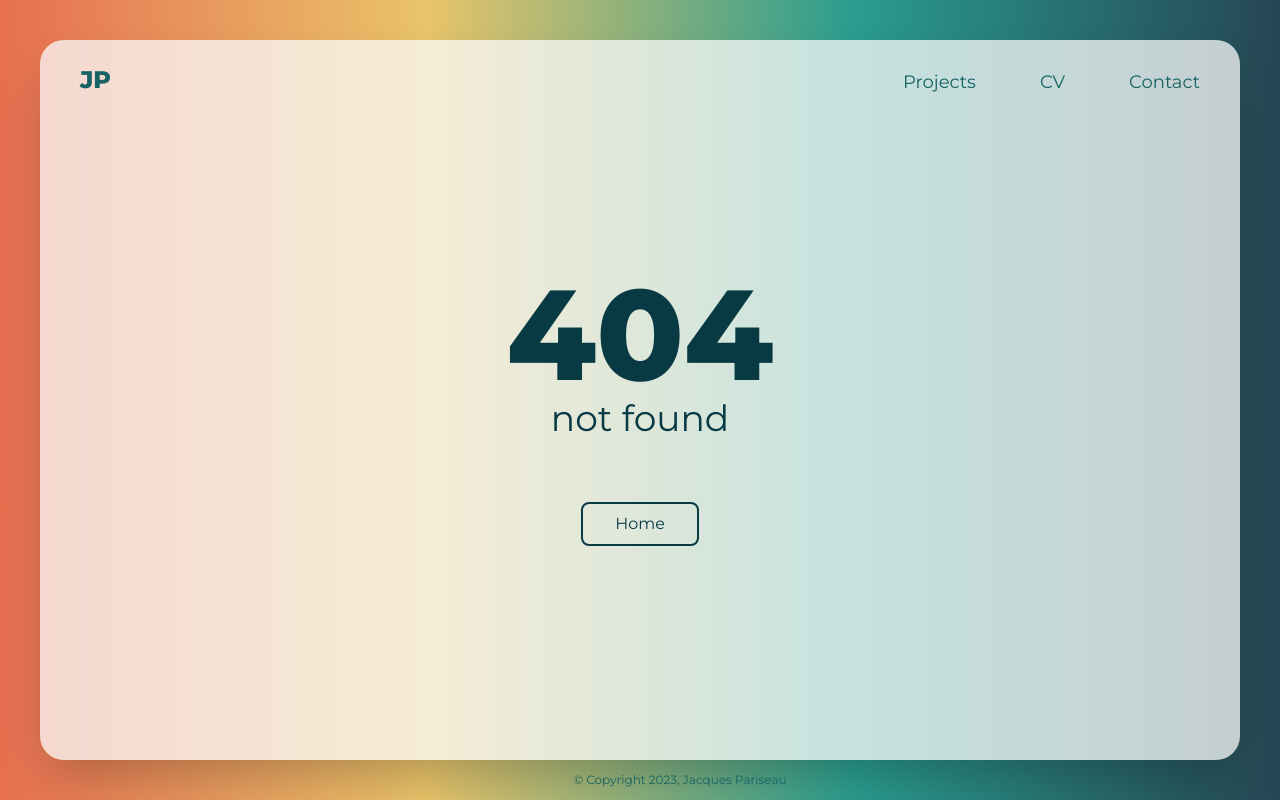
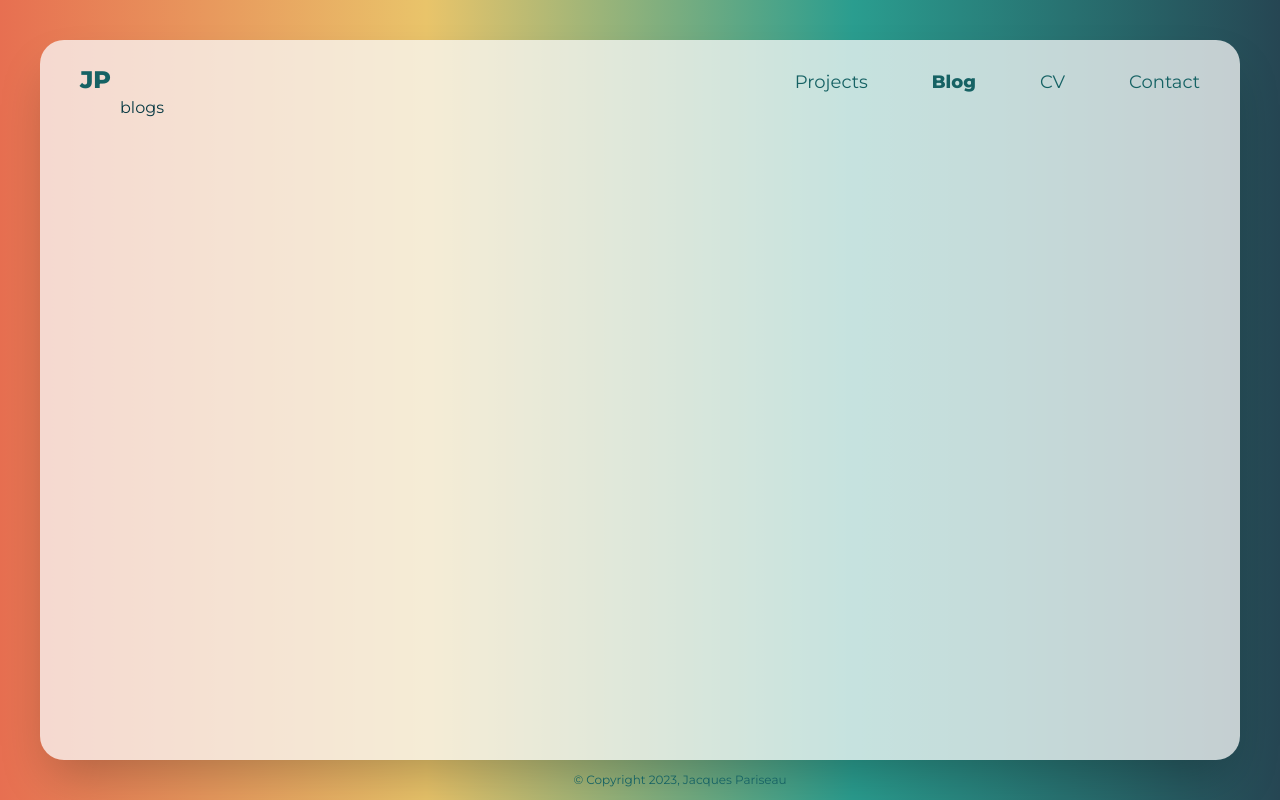
Before and after one commit to jacqueschuis/portfolio, a Next.js app: page /blog in a window 1280 px wide. Before the commit this address had no page. Built offline with nearby package versions, Linux system fonts and the light colour scheme.

Commit message:
adding packages and starting to build out blog index

```diff
--- /dev/null
+++ b/app/blog/page.jsx
@@ -0,0 +1,11 @@
+import Layout from "../components/Layout";
+
+const BlogIndex = () => {
+  return (
+    <Layout dark={true} active={"blog"}>
+      <h1>blogs</h1>
+    </Layout>
+  );
+};
+
+export default BlogIndex;
--- a/app/components/Nav.jsx
+++ b/app/components/Nav.jsx
@@ -28,8 +28,8 @@ const Nav = ({ dark, active }) => {
           >
             Projects
           </Link>
-          {/* <Link
-            href="/home"
+          <Link
+            href="/blog"
             className={`${
               dark
                 ? "hover-underline-animation-dark nav-link-dark"
@@ -37,7 +37,7 @@ const Nav = ({ dark, active }) => {
             } ${active === "blog" ? "font-bold" : ""}`}
           >
             Blog
-          </Link> */}
+          </Link>
           <Link
             href="/cv"
             className={`${
```
Also changed, not shown: package.json (+10 -0 lines), app/utils/blog/index.js (added), 1 other file (tests, documents, lock files or other folders).
